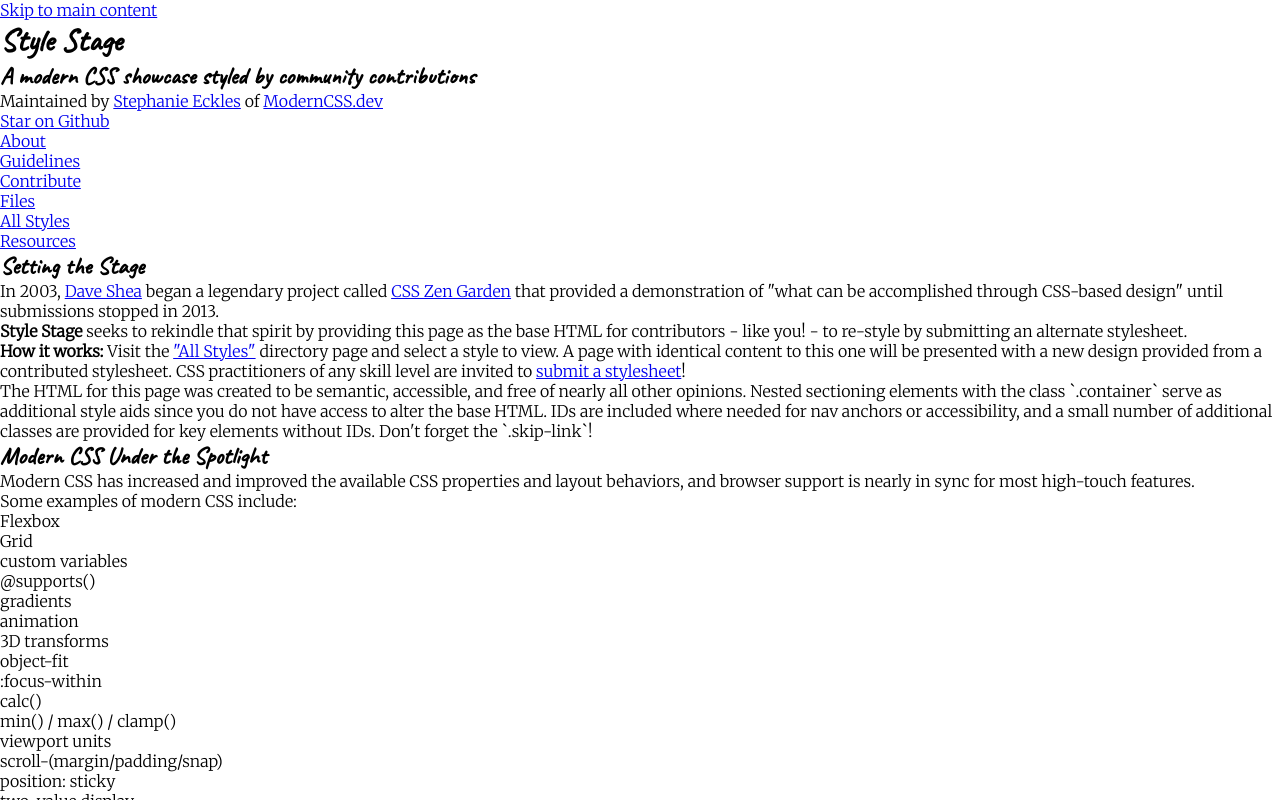
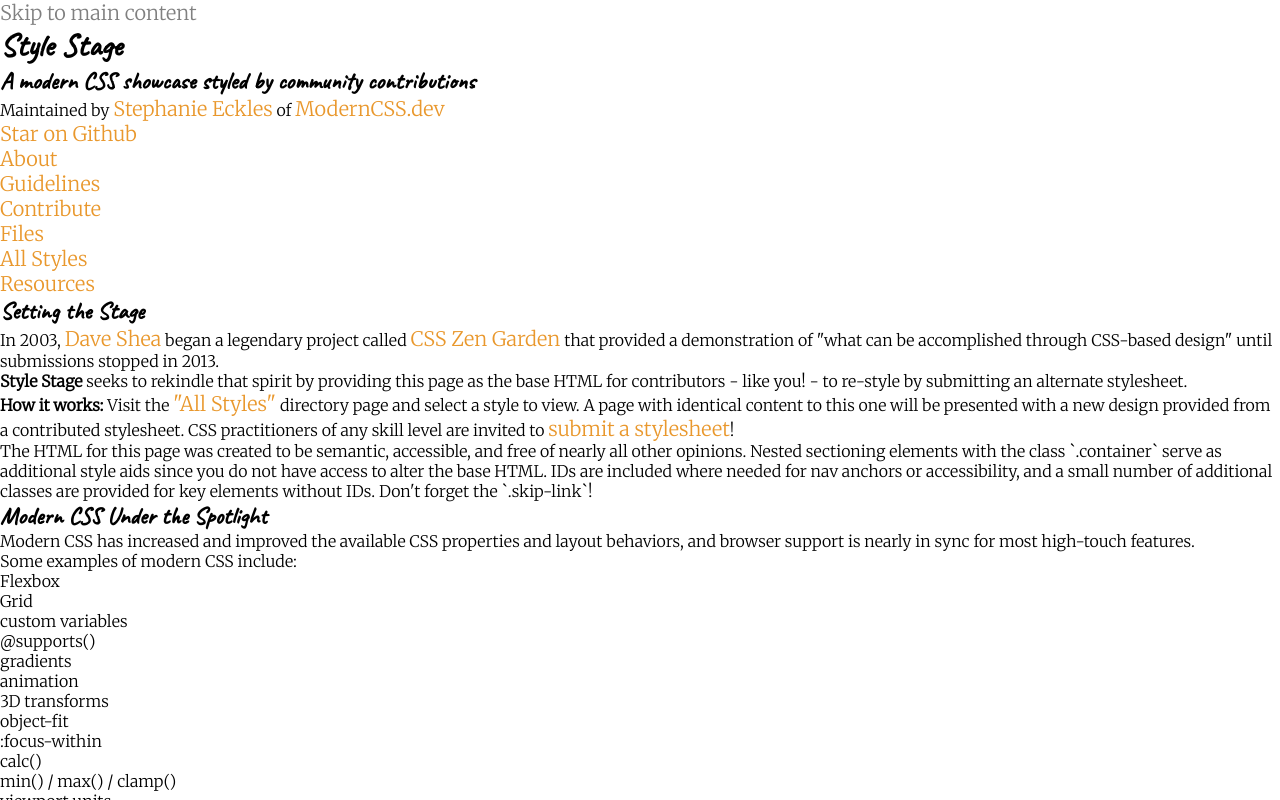
Before and after one commit to kerokero014/refactored-meme, a website: page public/index.html in a window 1280 px wide. Shown: the top 800 px of the page. Drawn offline with Linux system fonts and the light colour scheme.

Commit message:
Add link styles to HTML anchor tags.

```diff
--- /dev/null
+++ b/sass/utilities/_links.scss
@@ -0,0 +1,20 @@
+html a {
+    font-size: 20px;
+    color: var(--dividers-color);
+    text-decoration: none;
+
+    &:link {
+        text-decoration: none;
+        color: var(--dividers-color);
+    }
+
+    &:hover {
+        text-decoration: none;
+        color: gray;
+    }
+
+    &:visited {
+        text-decoration: none;
+        color: var(--dividers-color);
+    }
+}
```
Also changed, not shown: public/style.css, 1 other file.
